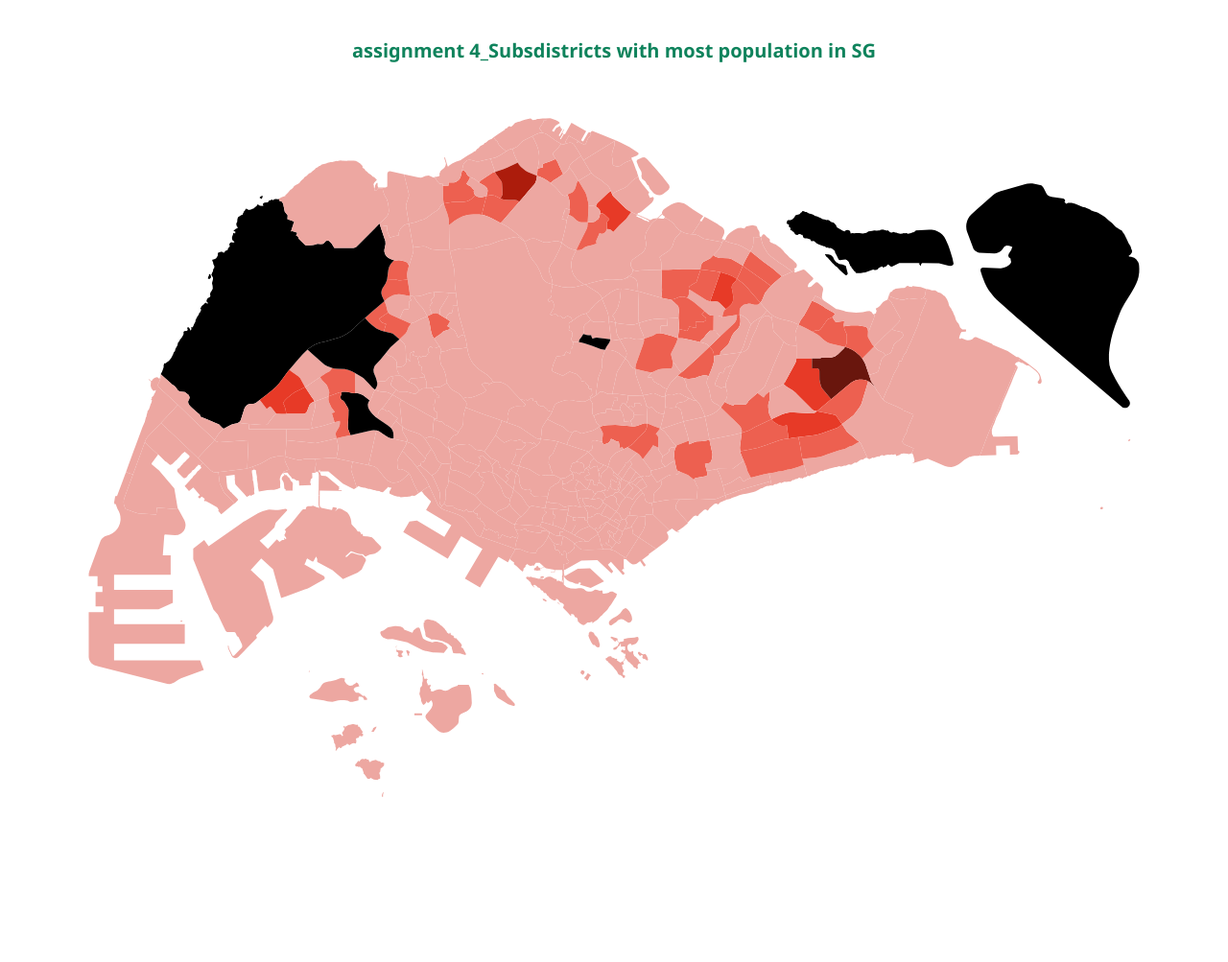
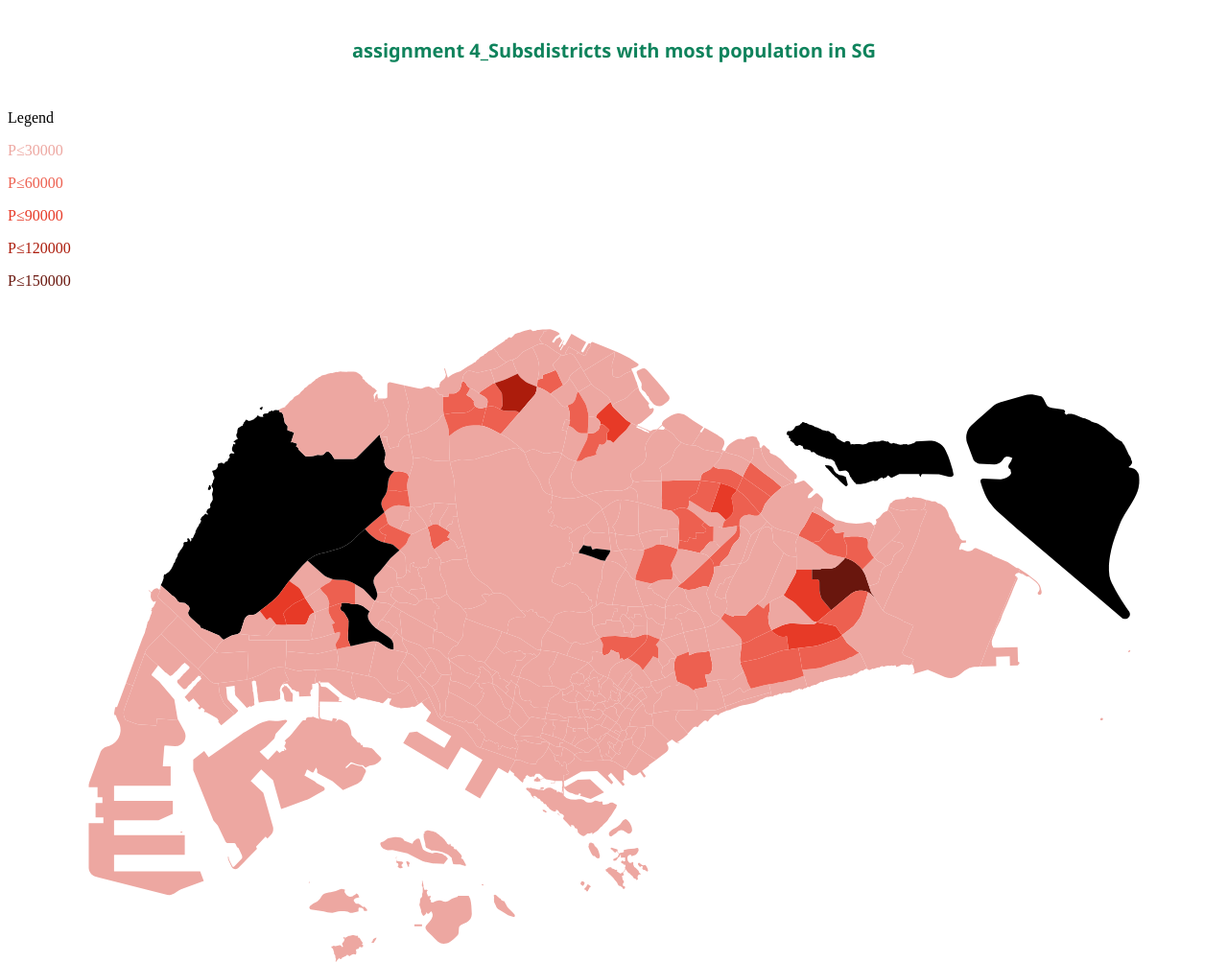
Before and after one commit to xfiax/HASS-assignment4, a plain HTML site: page index.html in a window 1280 px wide. Shown: the top 1003 px of the page at 96% size. Before the commit the page ends 876 px from the top, so only its background shows below. Drawn offline with nearby package versions, Linux system fonts and the light colour scheme.

Commit message:
Update index.html

```diff
--- a/index.html
+++ b/index.html
@@ -16,8 +16,17 @@
 </head>
 <body>
     <h1>assignment 4_Subsdistricts with most population in SG<br></h1>
+    <div id="label" style="margin-left: 200;">
+        <p>Legend</p>
+        <p style="color: #eda7a1;"> P≤30000</p>
+        <p style="color: #ed6050;"> P≤60000</p>
+        <p style="color: #e73a27;"> P≤90000</p>
+        <p style="color: #ac1c0c;"> P≤120000</p>
+        <p style="color: #69160d;"> P≤150000</p>
+    </div>
 
     <svg></svg>
+
 <script src="https://d3js.org/d3.v7.min.js"></script>
 
 <script>
@@ -34,6 +43,7 @@
                     .domain(numScale)
                     .range(['#eda7a1','#ed6050','#e73a27','#ac1c0c','#69160d']);
 
+        //library(rgdal)
 
         // Load external data and boot
         Promise.all([d3.json("https://raw.githubusercontent.com/xfiax/HASS-assignment4/main/sgmap.json"), d3.csv("https://raw.githubusercontent.com/xfiax/HASS-assignment4/main/population2021.csv")]).then(data => {
```
